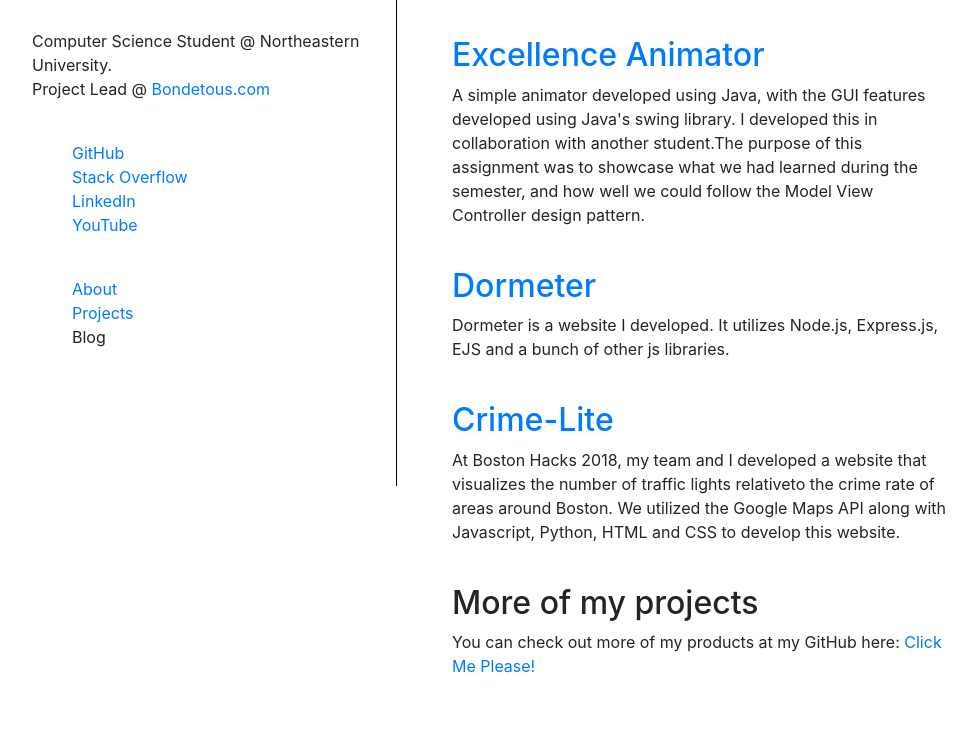
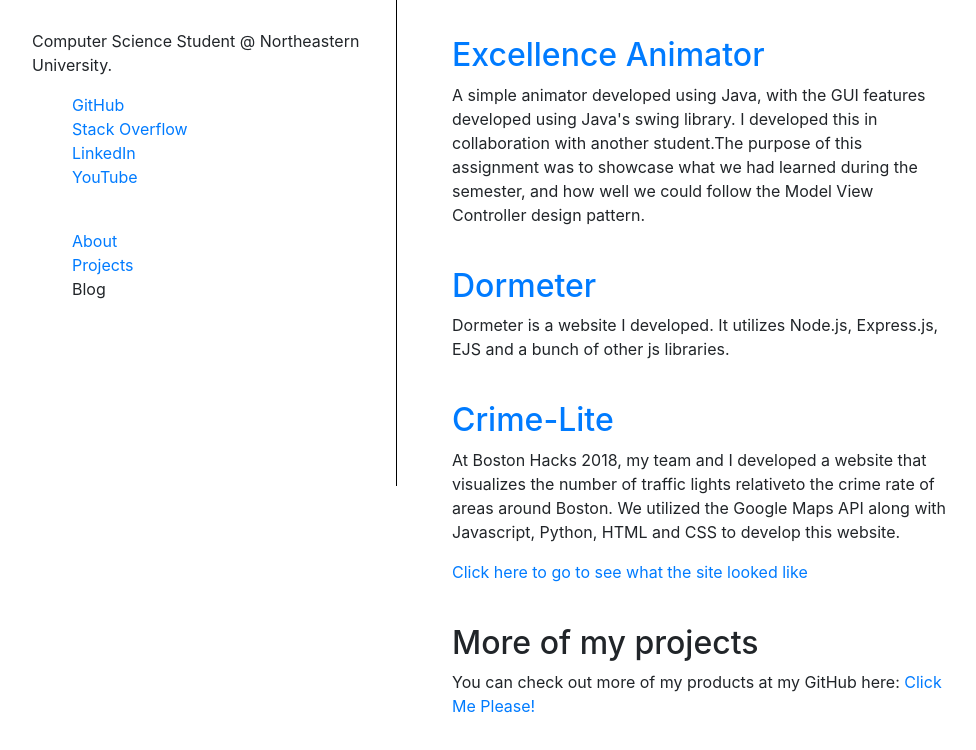
Before and after one commit to brotibi/NewPersonalWebsite, a plain HTML site: page index.html in a window 1280 px wide. Shown: the part 238-988 px from the top of the page, without its empty margins (53-1029 px from the left). Drawn offline with nearby package versions, Linux system fonts and the light colour scheme.

Commit message:
Added new crime-lite link

```diff
--- a/index.html
+++ b/index.html
@@ -37,9 +37,6 @@
         <h1>Mobolaji Rotibi</h1>
         </br>
         <p>Computer Science Student @ Northeastern University.
-          <br/>
-          Project Lead @ <a href="https://www.bondetous.com">Bondetous.com</a>
-        </p>
         <br/>
         <ul class = "socialMedia">
           <li><a href="https://github.com/brotibi">GitHub</a></li>
@@ -81,6 +78,7 @@
           <h2><a href = "https://github.com/brotibi/crime-lite.com-mirror-">Crime-Lite</a></h2>
           <p>At Boston Hacks 2018, my team and I developed a website that visualizes the number of traffic lights relativeto the crime rate of areas around Boston.
             We utilized the Google Maps API along with Javascript, Python, HTML and CSS to develop this website.</p>
+	  <p><a href = "https://bolajirotibi.me/crime-lite.com-mirror-/"> Click here to go to see what the site looked like </a><p>
         </li>
         <br/>
         <li>
```
